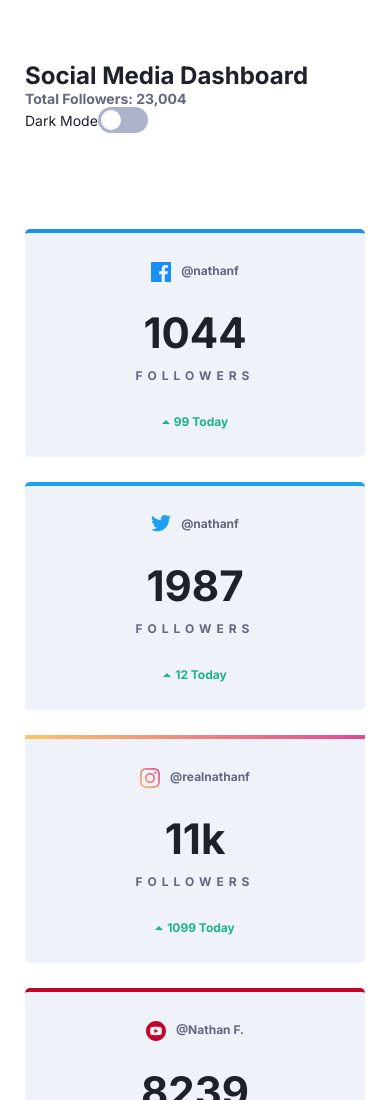
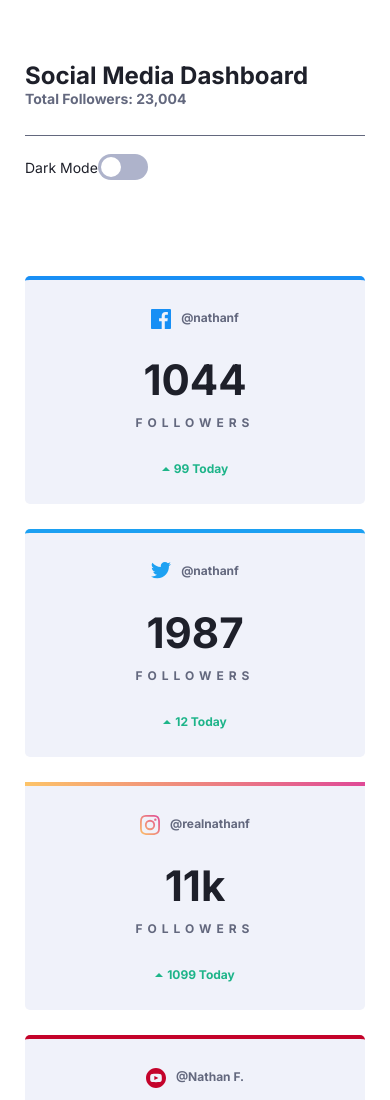
Before and after one commit to J-Rayln/fem-social-media-dashboard, a website: page index.html in a window 390 px wide. Shown: the top 1100 px of the page. Drawn offline with nearby package versions, Linux system fonts and the light colour scheme; files that its build step writes are made by us from their sources.

Commit message:
updated mobile styles

```diff
--- a/src/scss/layout/_header.scss
+++ b/src/scss/layout/_header.scss
@@ -19,6 +19,12 @@
             color: var(--clr-text-primary);
             margin-bottom: 0;
         }
+
+        @include breakpoint-down(lg) {
+            padding-bottom: rem(28);
+            border-bottom: 1px solid var(--clr-text-secondary);
+            margin-bottom: rem(18);
+        }
     }
 
     &__subtitle {
```
